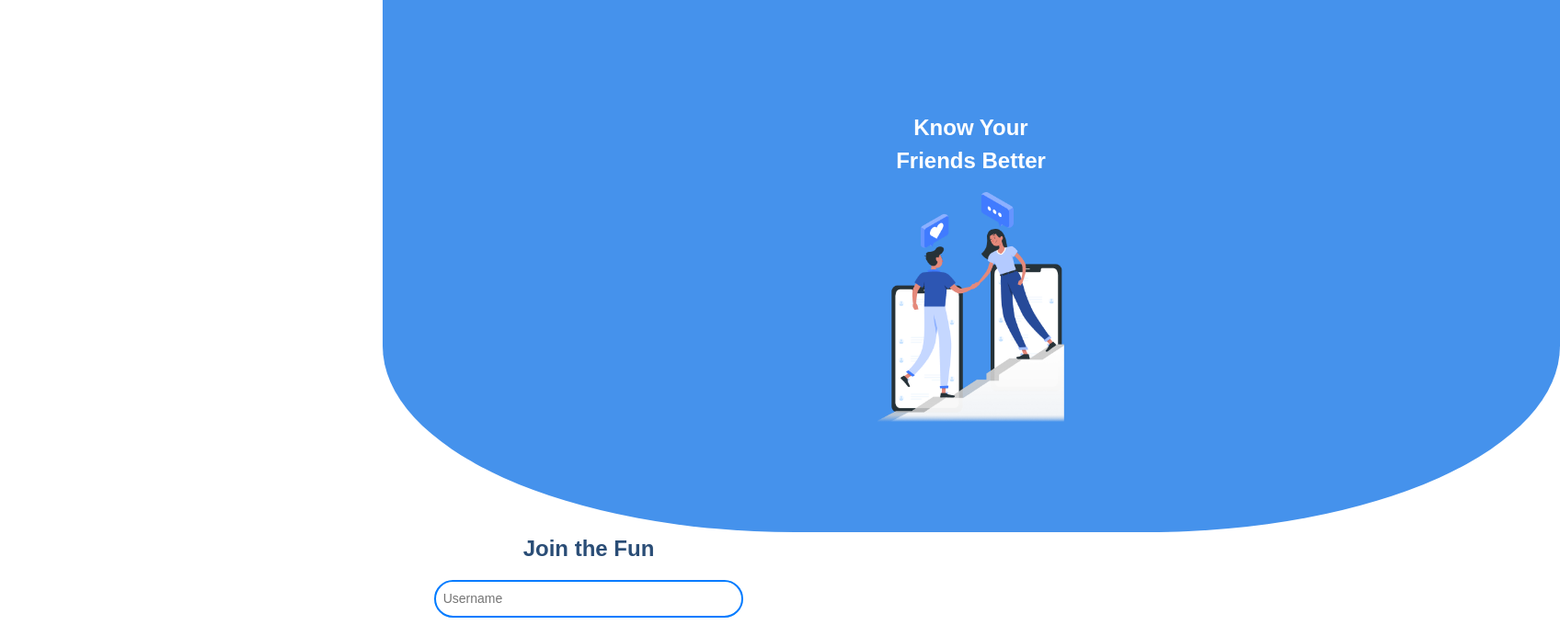
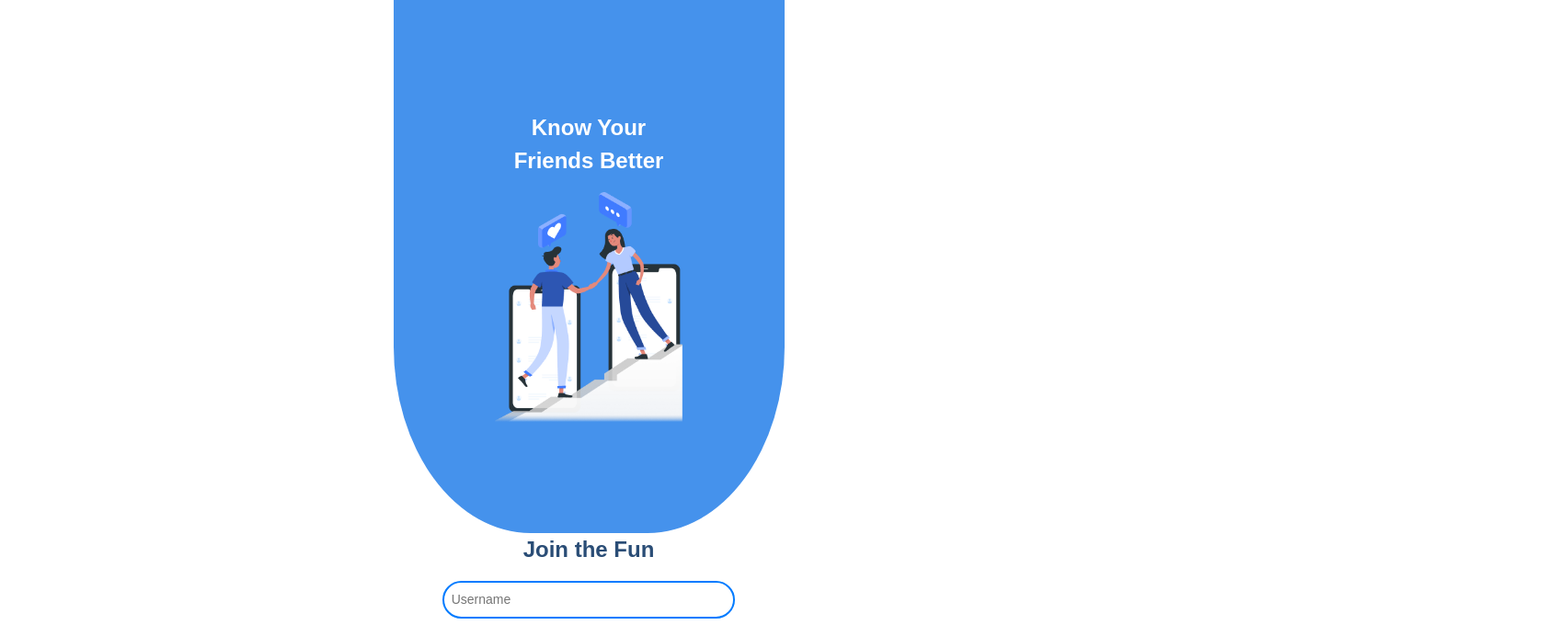
Before and after one commit to Ragulakarthik/React_chat_Application, a React (Create React App) app: page / in a window 1280 px wide. Shown: the top 680 px of the page at 92% size, 1696 px wide, since content can reach past the window. Built offline with nearby package versions, Linux system fonts and the light colour scheme.

Commit message:
for vw added max width

```diff
--- a/src/Components/login.css
+++ b/src/Components/login.css
@@ -23,6 +23,7 @@ body #root{
 
 .imageDiv {
     display: flex;
+    max-width: 425px;
     width: 100vw;
     align-items: center;
     flex-direction: column;
```
